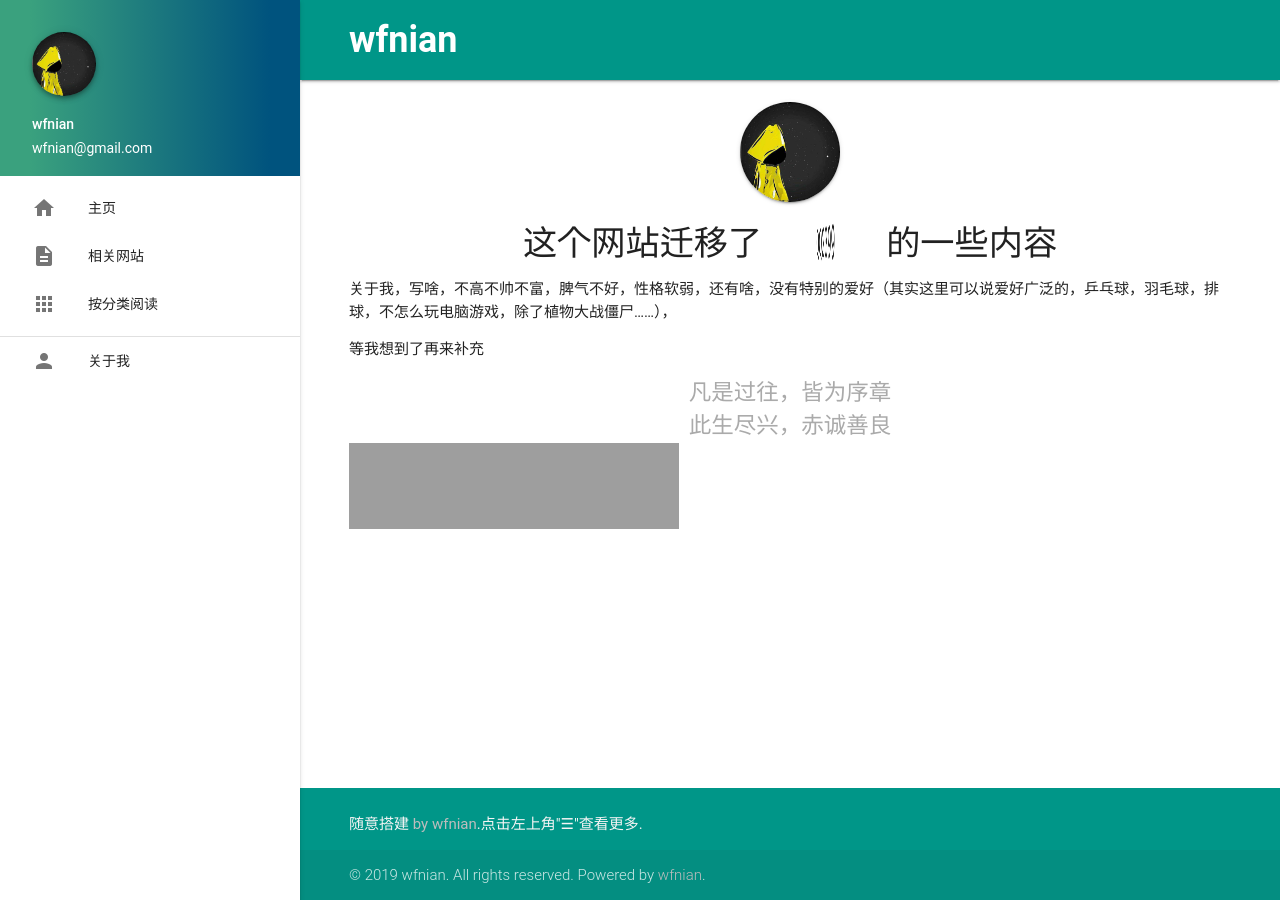
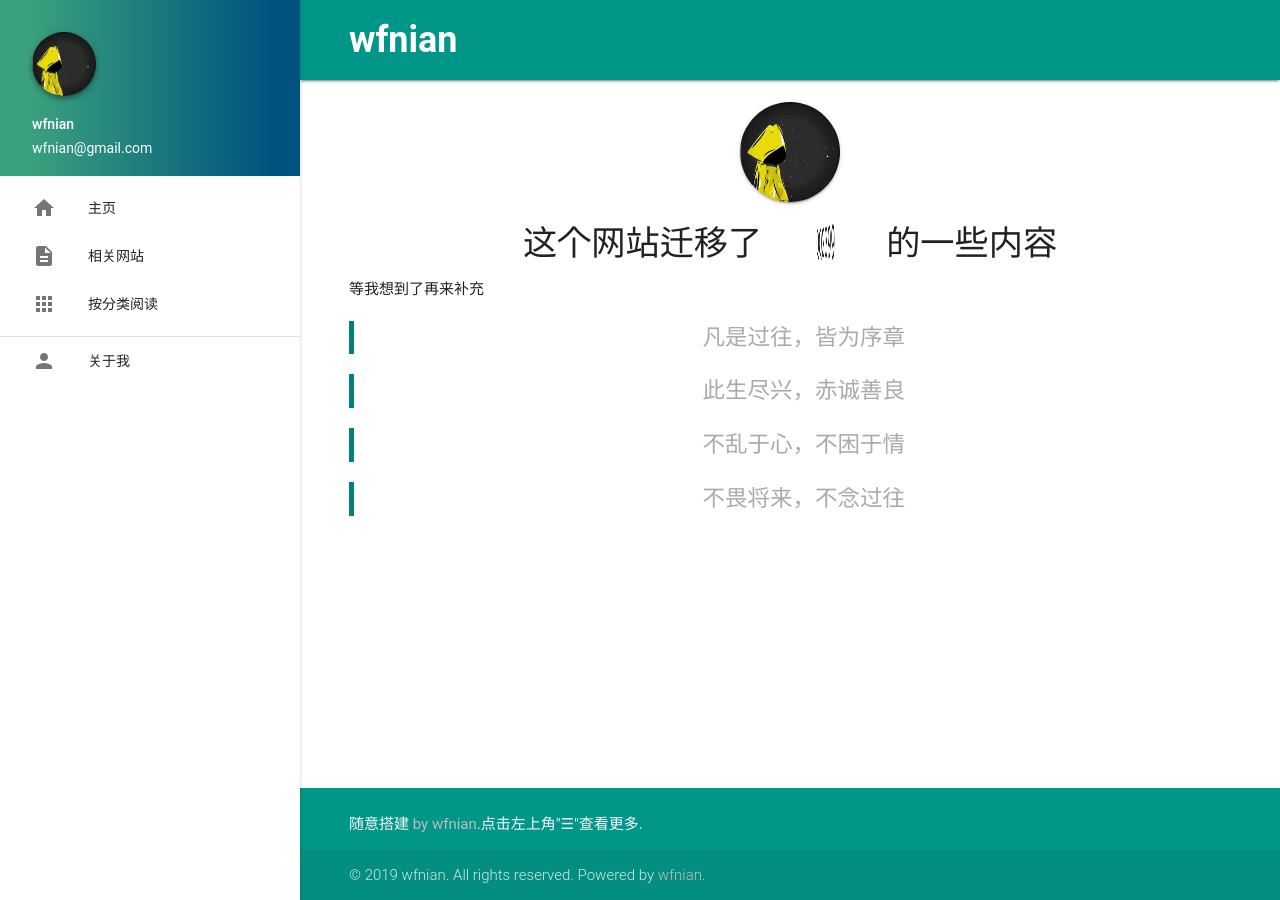
Before and after one commit to wfnian6/blogwfnian.github.io, a Jekyll site: the page built from about.md, in a window 1280 px wide. Built offline with Jekyll 4.4.1, drawn with Linux system fonts in a browser that asks for light colours; nearby versions of some CDN libraries; comment, search, counter and statistics services are not loaded; grey boxes are pictures that could not be loaded.

Commit message:
Update about.html

```diff
--- a/_includes/about.html
+++ b/_includes/about.html
@@ -7,15 +7,21 @@
     <h4 class="hidden">这个网站迁移了<span id="js-rotating">Twitter,QQ177,QQ2399,朋友圈,微博,印象笔记,vivo便签以及小米便签</span>的一些内容</h4>
   </div>
   <div class="user-content">
-    <p>
-      关于我，写啥，不高不帅不富，脾气不好，性格软弱，还有啥，没有特别的爱好（其实这里可以说爱好广泛的，乒乓球，羽毛球，排球，不怎么玩电脑游戏，除了植物大战僵尸……），
-    </p>
+
     <p>
       等我想到了再来补充
     </p>
+    <blockquote>
     <div style="text-align: center;font-size: 1.5em;color: #AAA;">凡是过往，皆为序章</div>
+    </blockquote>
+    <blockquote>
     <div style="text-align: center;font-size: 1.5em;color: #AAA;">此生尽兴，赤诚善良</div>
-    <div style="position: absolute"><iframe frameborder="no" border="0" marginwidth="0" marginheight="0" width="330"
-        height="86" src="//music.163.com/outchain/player?type=2&id=477342444&auto=1&height=66"></iframe></div>
+    </blockquote>
+    <blockquote>
+    <div style="text-align: center;font-size: 1.5em;color: #AAA;">不乱于心，不困于情</div>
+    </blockquote>
+    <blockquote>
+    <div style="text-align: center;font-size: 1.5em;color: #AAA;">不畏将来，不念过往</div>
+    </blockquote>
   </div>
 </div>
```
